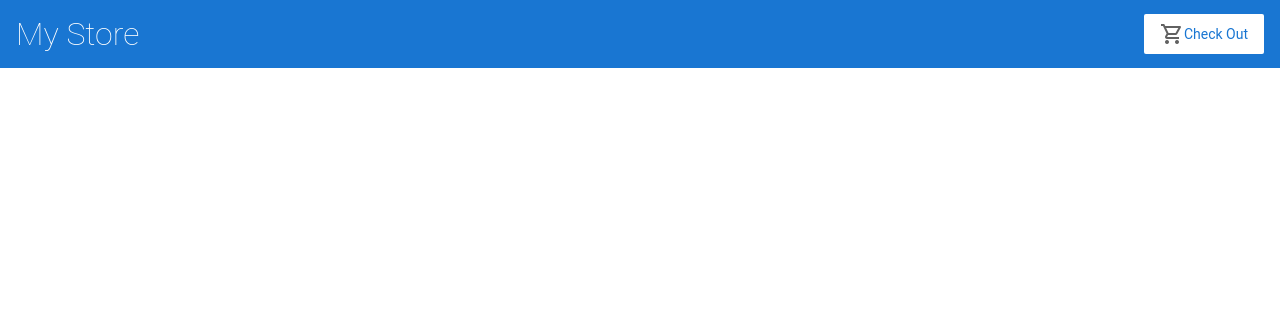
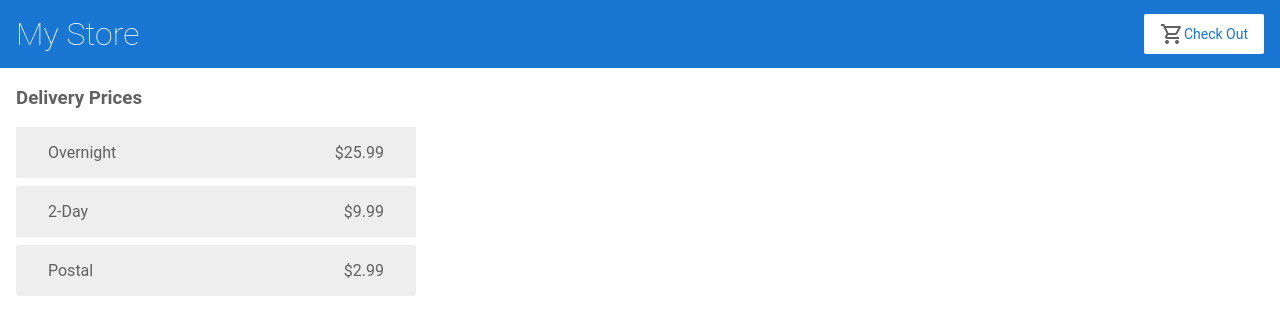
Before and after one commit to hejingne/Angular-Food-Ordering-App, an Angular app: page /shipping in a window 1280 px wide. Before the commit this address led to /. Shown: the top 334 px of the page. Built offline with nearby package versions, Linux system fonts and the light colour scheme.

Commit message:
Create shipping component and render retrieved shipping data

```diff
--- /dev/null
+++ b/src/app/shipping/shipping.component.html
@@ -0,0 +1,5 @@
+<h3> Delivery Prices </h3>
+<div class="shipping-item" *ngFor="let shipping of shippingCostsList | async">
+  <span> {{shipping.type}} </span>
+  <span> {{shipping.price | currency}} </span>
+</div>
--- /dev/null
+++ b/src/app/shipping/shipping.component.ts
@@ -0,0 +1,20 @@
+import { Component, OnInit } from '@angular/core';
+import { Observable } from 'rxjs';
+import { ShoppingCartService } from '../shopping-cart.service';
+
+@Component({
+  selector: 'app-shipping',
+  templateUrl: './shipping.component.html',
+  styleUrls: ['./shipping.component.css']
+})
+export class ShippingComponent implements OnInit {
+
+  shippingCostsList: Observable<{type: string, price: number}[]> | undefined;
+
+  constructor(private shoppingCartService: ShoppingCartService) { }
+
+  ngOnInit() {
+    this.shippingCostsList = this.shoppingCartService.getShippingPrices();
+  }
+
+}
--- a/src/app/shopping-cart/shopping-cart.component.html
+++ b/src/app/shopping-cart/shopping-cart.component.html
@@ -1,4 +1,8 @@
 <h3> Your Shopping Cart </h3>
+
+<p>
+  <a routerLink="/shipping"> Delivery prices </a>
+</p>
 
 <div class="cart-item" *ngFor="let item of items">
   <span> {{item.name}} </span>
```
Also changed, not shown: src/app/app.module.ts (+5 -2 lines), src/app/shipping/shipping.component.css (added), 1 other file (tests, documents, lock files or other folders).
